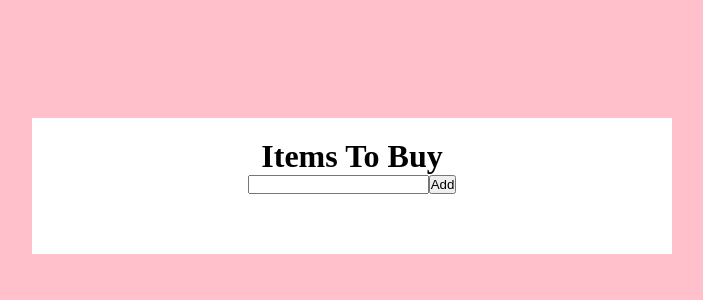
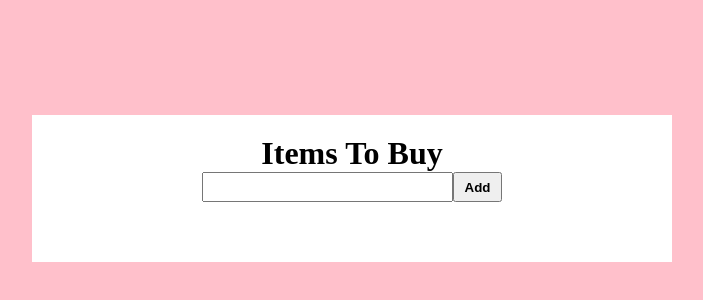
Before and after one commit to practice-ben/ShoppingList, a React app: page / in a window 1280 px wide. Shown: the part 48-348 px from the top of the page, without its empty margins (288-991 px from the left). Built offline with nearby package versions, Linux system fonts and the light colour scheme; the HTML template or start-up script is replaced by a standard one.

Commit message:
Add font css to form element

```diff
--- a/src/index.css
+++ b/src/index.css
@@ -21,6 +21,20 @@ body {
   width: 50vw;
   min-width: 300px;
 }
+form {
+  height: 30px;
+  display: flex;
+}
+input {
+  font-size: 1.2rem;
+  text-align: center;
+  height: 100%;
+}
+button {
+  height: 100%;
+  padding: 0px 10px;
+  font-weight: 600;
+}
 .listings {
   width: 100%;
   padding-block: 20px;
@@ -29,7 +43,9 @@ body {
   display: flex;
   justify-content: space-between;
   width: 50%;
+  max-width: 300px;
   margin: auto;
+  font-size: 1.2rem;
 }
 .delete {
   color: red;
```
